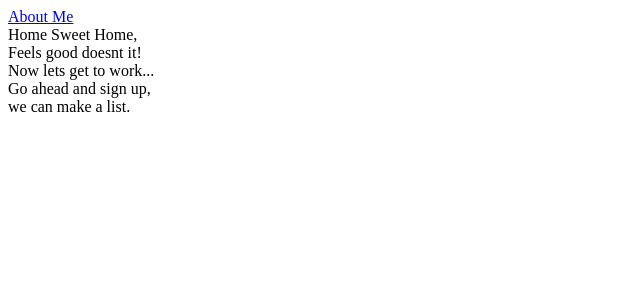
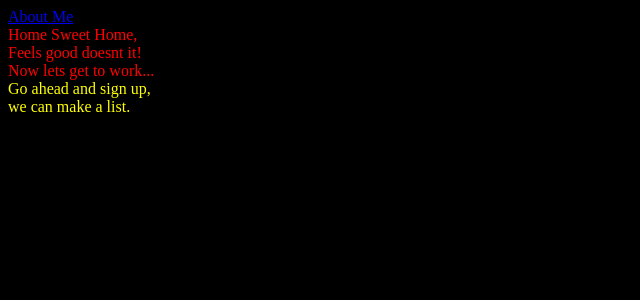
Before and after one commit to jumpybuns/freestylin-, a React app: page /aboutme in a window 1280 px wide. Shown: the top 300 px of the page, without its empty margins (0-640 px from the left). Built offline with nearby package versions, Linux system fonts and the light colour scheme.

Commit message:
connected css

```diff
--- a/src/components/AboutMe/AboutMe.css
+++ b/src/components/AboutMe/AboutMe.css
@@ -1,3 +1,11 @@
-.text1 {
+body {
+  background-color: black;
+}
+
+.home {
   color: red;
 }
+
+.home2 {
+  color: yellow;
+}
--- a/src/components/AboutMe/AboutMe.js
+++ b/src/components/AboutMe/AboutMe.js
@@ -1,14 +1,15 @@
+import styles from './AboutMe.css';
 import React, { Component } from 'react';
 
 export default class AboutMe extends Component {
   render() {
     return (
       <div>
-        <div className="Home">
+        <div className={styles.home}>
           Home Sweet Home, <br></br>Feels good doesnt it!<br></br>
           Now lets get to work...
         </div>
-        <div className="Home2">
+        <div className={styles.home2}>
           Go ahead and sign up, <br></br> we can make a list.
         </div>
       </div>
--- a/src/components/Home/Home.js
+++ b/src/components/Home/Home.js
@@ -1,10 +1,11 @@
 import React, { Component } from 'react';
+import styles from './Home.css';
 
 export default class Home extends Component {
   render() {
     return (
       <div>
-        <p className="text1">This is my webpage. total skateboard</p>
+        <p className={styles.text1}>This is my webpage. total skateboard</p>
       </div>
     );
   }
```
